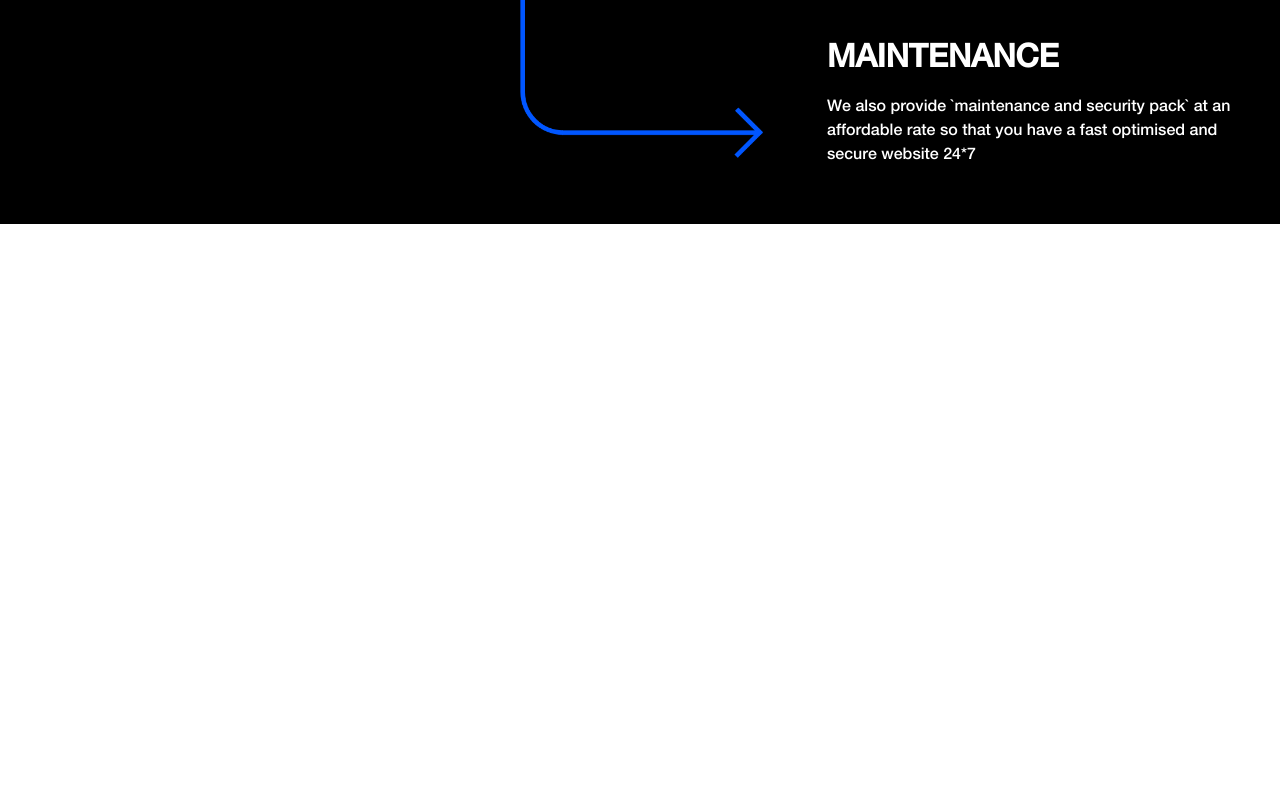
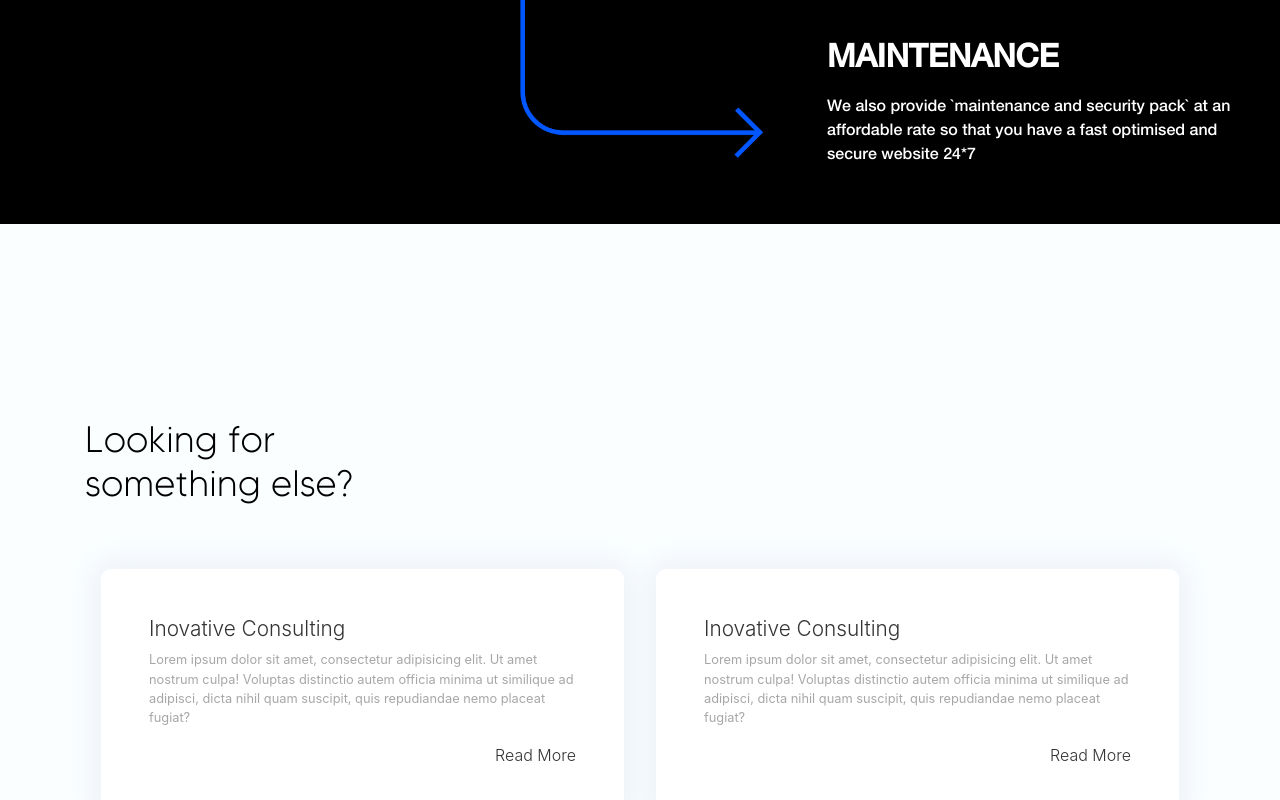
Before and after one commit to subodhk01/CubeFarms-Website, a React (Create React App) app: page /outsource in a window 1280 px wide. Shown: the part 3988-4788 px from the top of the page. Before the commit the page ends 4212 px from the top, so only its background shows below. Built offline with nearby package versions, Linux system fonts and the light colour scheme.

Commit message:
Added looking for something else section on outsource page

```diff
--- /dev/null
+++ b/src/components/OutSource/LookingForSomethingElse.js
@@ -0,0 +1,92 @@
+import React from 'react'
+import styled from 'styled-components'
+// import { PRIMARY_DARK } from '../../utils/Colors'
+
+
+const image = '/static/standard.png'
+
+const data = [
+    "design Excellence",
+    "Build-in SEO.",
+    "100% responsive",
+    "Cross-browser compatibility",
+    "CMS enabled",
+    "1-month support after delivery"
+]
+
+const Container = styled.div`
+    .heading {
+        color: black;
+    }
+    .item {
+        border-radius: 10px;
+        background: white;
+        box-shadow: 0px 0px 30px 6px #ecf0f7;
+    }
+    .title {
+        font-size: 1.3rem;
+        font-weight: 300;
+        color: rgba(0,0,0,0.8);
+    }
+    .content {
+        font-size: 0.8rem;
+        color: rgba(0,0,0,0.35);
+    }
+    .read-more {
+        color: rgba(0,0,0,0.8);
+        font-weight: 300;
+        position: absolute;
+        right: 0;
+        bottom: 0;
+    }
+`
+
+export default function() {
+    return (
+        <div className="container">
+            <Container>
+                <h2 className="heading mb-5">
+                    Looking for <br />something else?
+                </h2>
+                <div>
+                    <div className="row no-gutters">
+                        <div className="col-12 col-md-6 p-3">
+                            <div className="item p-2 p-md-5">
+                                <div className="position-relative">
+                                    <div className="pb-4">
+                                        <h3 className="title">
+                                            Inovative Consulting
+                                        </h3>
+                                        <p className="content">
+                                            Lorem ipsum dolor sit amet, consectetur adipisicing elit. Ut amet nostrum culpa! Voluptas distinctio autem officia minima ut similique ad adipisci, dicta nihil quam suscipit, quis repudiandae nemo placeat fugiat?
+                                        </p>
+                                    </div>
+                                    <div className="read-more">
+                                        Read More
+                                    </div>
+                                </div>
+                            </div>
+                        </div>
+                        <div className="col-12 col-md-6 p-3">
+                            <div className="item p-2 p-md-5">
+                                <div className="position-relative">
+                                    <div className="pb-4">
+                                        <h3 className="title">
+                                            Inovative Consulting
+                                        </h3>
+                                        <p className="content">
+                                            Lorem ipsum dolor sit amet, consectetur adipisicing elit. Ut amet nostrum culpa! Voluptas distinctio autem officia minima ut similique ad adipisci, dicta nihil quam suscipit, quis repudiandae nemo placeat fugiat?
+                                        </p>
+                                    </div>
+                                    <div className="read-more">
+                                        Read More
+                                    </div>
+                                </div>
+                            </div>
+                        </div>
+                    </div>
+                </div>
+            </Container>
+        </div>
+    )
+}
--- a/src/pages/Outsource.js
+++ b/src/pages/Outsource.js
@@ -4,6 +4,7 @@ import Header from '../components/Header/Header'
 import WhyChooseUs from '../components/OutSource/WhyChooseUs'
 import OurStandards from '../components/OutSource/OurStandards'
 import OurServices from '../components/OutSource/OurProcess'
+import LookingForSomethingElse from '../components/OutSource/LookingForSomethingElse'
 
 const Container = styled.div`
     background: black;
@@ -53,6 +54,9 @@ export default function Outsource(){
                 <div className="hero-container">
                     <OurServices />
                 </div>
+                <div className="hero-container" style={{background: "#fafeff"}}>
+                    <LookingForSomethingElse />
+                </div>
             </div>
         </Container>
     )
```
